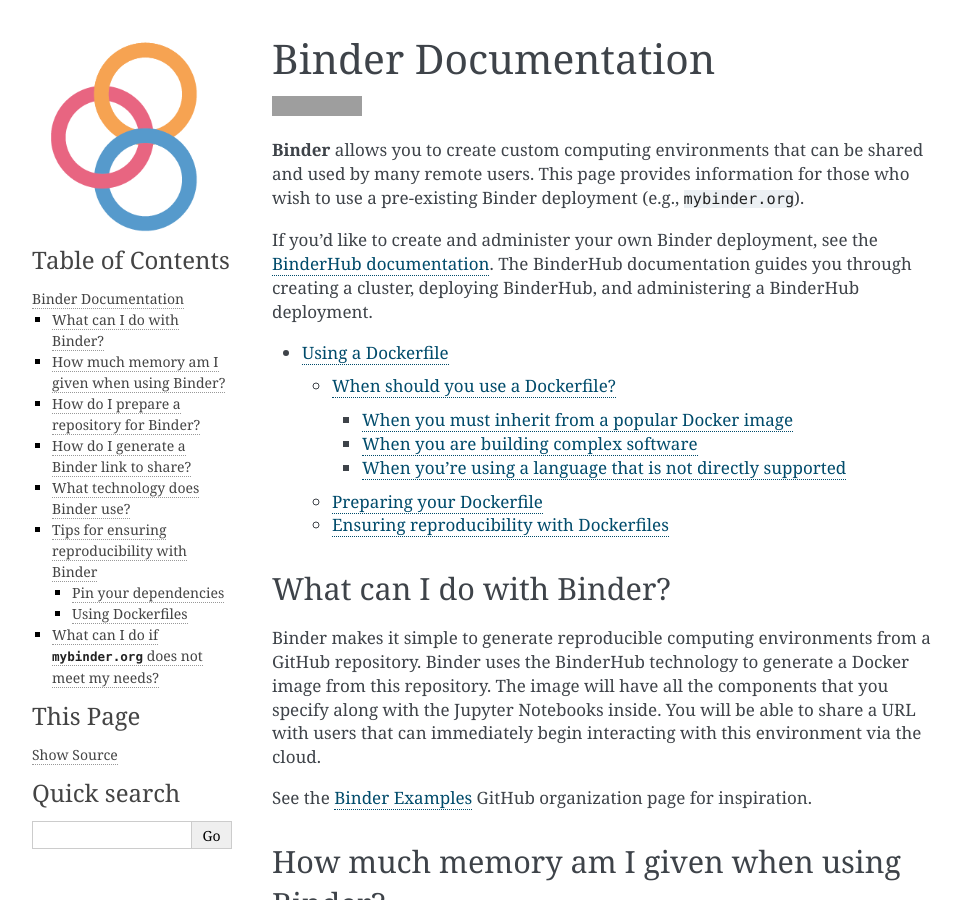
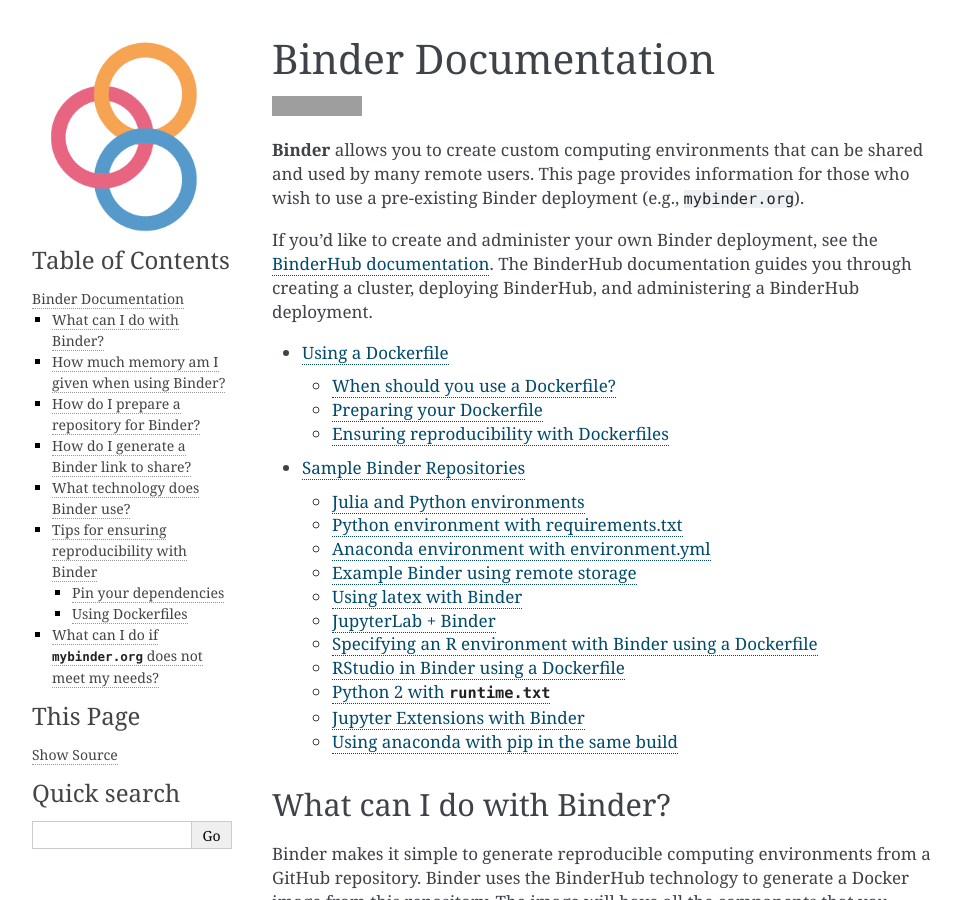
Before and after one commit to jupyterhub/mybinder.org-user-guide, a Sphinx documentation site: the page built from doc/index.rst, in a window 1280 px wide and 900 px high. Shown: the whole window, without its empty margins (148-1108 px from the left). Built offline with Sphinx 7.4.7, drawn with Linux system fonts in a browser that asks for light colours; some of the changed lines change nothing that is shown; grey boxes are pictures that could not be loaded.

Commit message:
adding sample repos page

````diff
--- a/doc/conf.py
+++ b/doc/conf.py
@@ -38,9 +38,14 @@
 
 # The suffix(es) of source filenames.
 # You can specify multiple suffix as a list of string:
-#
-# source_suffix = ['.rst', '.md']
-source_suffix = '.rst'
+
+source_suffix = ['.rst', '.md']
+
+from recommonmark.parser import CommonMarkParser
+source_parsers = {
+    '.md': CommonMarkParser,
+}
+
 
 # The master toctree document.
 master_doc = 'index'
--- a/doc/index.rst
+++ b/doc/index.rst
@@ -15,8 +15,10 @@
 administering a BinderHub deployment.
 
 .. toctree::
+   :maxdepth: 2
 
-   dockerfile.rst
+   dockerfile
+   sample_repos
 
 What can I do with Binder?
 --------------------------
--- /dev/null
+++ b/doc/parse_readmes.py
@@ -0,0 +1,63 @@
+"""This is a helper file to auto-generate the sample
+READMEs page for the mybinder documentation. It expects
+a couple of environment variables to be set corresponding
+to your github username / password.
+
+The script grabs some metadata and the README text for
+all of the binder-examples repositories, and then constructs
+a markdown file that can be served on the mybinder.org
+documentation page.
+"""
+
+from github import Github
+import os
+
+EXCLUDE_FILES = ['.gitignore', 'LICENSE', 'README.md']
+# First create a Github instance:
+g = Github(os.environ['GITHUB_USERNAME'],
+           os.environ['GITHUB_PASSWORD'])
+
+org = g.get_organization('binder-examples')
+repos = org.get_repos()
+
+lines = ['# Sample Binder Repositories\n',
+         '\n'
+         'Below we list several sample Binder repositories that\n'
+         'demonstrate how to compose build files in order to create\n'
+         'Binders with varying environments.\n\n']
+for repo in repos:
+    # Base metadata
+    link = repo.url.replace('api.github.com/repos', 'github.com')
+    name = repo.name
+
+    # Grab repo contents
+    files = repo.get_dir_contents('.')
+    file_names = [ii.name for ii in files if ii.name not in EXCLUDE_FILES]
+    file_names = ['{}'.format(ii) for ii in file_names]
+
+    # Parse readme
+    readme = repo.get_file_contents('README.md')
+    readme_text = readme.decoded_content.decode()
+    readme_text = readme_text.replace('beta.mybinder.org', 'mybinder.org')
+    readme_text = readme_text.split('\n')
+
+    # Correct for header lines
+    for ii, line in enumerate(readme_text):
+        if line.startswith('#'):
+            readme_text[ii] = '#' + line
+        if line.startswith('[![Binder]'):
+            readme_text[ii] = line + ' | [repo link]({})'.format(link)
+
+    # Append to doc file
+    lines += readme_text
+    lines.append('### Files')
+    lines.append('```')
+    for ifile in file_names:
+        lines.append(ifile)
+    lines.append('```')
+    lines.append('\n')
+
+lines = [ln + '\n' for ln in lines]
+
+with open('sample_repos.md', 'w') as ff:
+    ff.writelines(lines)
--- /dev/null
+++ b/doc/sample_repos.md
@@ -0,0 +1,261 @@
+# Sample Binder Repositories
+
+
+Below we list several sample Binder repositories that
+demonstrate how to compose build files in order to create
+Binders with varying environments.
+
+
+## Julia and Python environments
+
+[![Binder](http://mybinder.org/badge.svg)](http://mybinder.org/v2/gh/binder-examples/julia_python/master) | [repo link](https://github.com/binder-examples/julia-python)
+
+This example shows how you can install a Julia and Python environment side-by-side.
+In this repository are *both* an `environment.yml` file as well as a `REQURE` file.
+The former corresponds to an anaconda python environment, and the latter corresponds
+to a Julia environment. Both kernels will be available to you in a built Binder
+environment.
+
+### Files
+```
+REQUIRE
+environment.yml
+julia.ipynb
+python-and-julia.ipynb
+python.ipynb
+```
+
+
+## Python environment with requirements.txt
+
+[![Binder](http://mybinder.org/badge.svg)](http://mybinder.org/v2/gh/binder-examples/requirements/master) | [repo link](https://github.com/binder-examples/requirements)
+
+A Binder-compatible repo with a `requirements.txt` file.
+
+Access this Binder at the following URL:
+
+http://mybinder.org/v2/gh/binder-examples/requirements/master
+
+### Notes
+The `requirements.txt` file should list all Python libraries that your notebooks
+depend on, and they will be installed using:
+
+```
+pip install -r requirements.txt
+```
+
+The base Binder image contains no extra dependencies, so be as
+explicit as possible in defining the packages that you need. This includes
+specifying explict versions wherever possible.
+
+In this example we include the library `seaborn`, and our notebook uses it
+to plot a figure.
+
+### Files
+```
+index.ipynb
+requirements.txt
+```
+
+
+## Anaconda environment with environment.yml
+
+[![Binder](http://mybinder.org/badge.svg)](http://mybinder.org/v2/gh/binder-examples/conda_environment/v1.0?filepath=index.ipynb) | [repo link](https://github.com/binder-examples/conda)
+
+A Binder-compatible repo with an `environment.yml` file.
+
+Access this Binder at the following URL:
+
+http://mybinder.org/v2/gh/binder-examples/conda_environment/v1.0?filepath=index.ipynb
+
+### Notes
+The `environment.yml` file should list all Python libraries on which your notebooks
+depend, specified as though they were created using the following `conda` commands:
+
+```
+source activate example-environment
+conda env export > environment.yml
+```
+
+Note that the only libraries available to you will be the ones specified in
+the `environment.yml`, so be sure to include everything that you need!
+
+### Files
+```
+environment.yml
+index.ipynb
+```
+
+
+## Example Binder using remote storage
+
+[![Binder](http://mybinder.org/badge.svg)](http://mybinder.org/v2/gh/binder-examples/remote_storage/master) | [repo link](https://github.com/binder-examples/remote_storage)
+
+A Binder-compatible repo that shows accessing data from remote sources.
+
+Access this Binder at the following URL:
+
+http://mybinder.org/v2/gh/binder-examples/remote_storage/master
+
+
+### Notes
+The notebooks use `boto` and `requests` to load both images and tables from S3.
+The image loading makes use of `PIL` and the table loading
+makes use of `pandas`.
+
+### Files
+```
+index.ipynb
+requirements.txt
+```
+
+
+## Using latex with Binder
+
+[![Binder](http://mybinder.org/badge.svg)](http://mybinder.org/v2/gh/binder-examples/latex/master) | [repo link](https://github.com/binder-examples/latex)
+
+This repository demonstrates how to install latex alongside matplotlib
+for Binder. This requires a few different build components:
+
+* `apt.txt` for apt-installing the latex components
+* `requirements.txt` for installing the python dependencies
+* `postBuild` for forcing matplotlib to build the font cache
+
+Thanks to @m-weigand for giving
+[inspiration for this repo](https://github.com/m-weigand/binder-example-latex-mpl/blob/master/index.ipynb)!
+
+### Files
+```
+apt.txt
+index.ipynb
+postBuild
+requirements.txt
+```
+
+
+## JupyterLab + Binder
+
+[![Binder](http://mybinder.org/badge.svg)](http://mybinder.org/v2/gh/binder-examples/jupyterlab/master) | [repo link](https://github.com/binder-examples/jupyterlab)
+
+Demonstrating how to get JupyterLab working with Binder.
+
+Currently, you may enable JupyterLab in Binder with the following steps:
+
+1. Launch a Binder instance (e.g., by clicking the Binder badge below).
+2. Replace `tree` at the end of your URL with `lab`.
+3. That's it!
+
+This repository installs several JupyterLab extensions via a `postBuild` script, allowing
+you to use JupyterLab's extensions and widgets functionality.
+
+### Files
+```
+binder
+geojson-extension.geojson
+index.ipynb
+```
+
+
+## Specifying an R environment with Binder using a Dockerfile
+
+[![Binder](http://mybinder.org/badge.svg)](http://mybinder.org/v2/gh/binder-examples/dockerfile-r/master?filepath=index.ipynb) | [repo link](https://github.com/binder-examples/dockerfile-r)
+
+While Python and Julia are the only two languages natively supported with
+build files, it's possible to create R Kernels for use with Binder as well.
+
+This repository shows how you can use a Dockerfile to install R and
+connect it with Jupyter. This lets you run R code from within the Jupyter Notebooks.
+
+### Files
+```
+Dockerfile
+index.ipynb
+```
+
+
+## RStudio in Binder using a Dockerfile
+
+[![Binder](http://mybinder.org/badge.svg)](http://mybinder.org/v2/gh/binder-examples/dockerfile-rstudio/master) | [repo link](https://github.com/binder-examples/dockerfile-rstudio)
+
+This is a proof-of-concept to deploy a Binder that exposes the
+RStudio UI instead of a Jupyter Notebook. It also installs
+several packages from the tidyverse, and includes a demo
+script to show off functionality.
+
+To start your RStudio session, click on "new", and at the bottom will
+be `RStudio Session`. Click that and you're ready to go!
+
+*Special thanks to Ryan Lovett (@ryanlovett) for figuring out
+RStudio support with JupyterHub*
+
+### Files
+```
+Dockerfile
+index.R
+```
+
+
+## Python 2 with `runtime.txt`
+
+[![Binder](http://mybinder.org/badge.svg)](http://mybinder.org/v2/gh/binder-examples/python2_runtime/master) | [repo link](https://github.com/binder-examples/python2_runtime)
+
+We can specify various runtime parameters with a `runtime.txt` file. In this
+repository, we demonstrate how to install python 2 with this environment.
+
+### Files
+```
+index.ipynb
+requirements.txt
+runtime.txt
+```
+
+
+## Jupyter Extensions with Binder
+
+[![Binder](https://mybinder.org/badge.svg)](https://mybinder.org/v2/gh/binder-examples/jupyter-extension/master?filepath=index.ipynb) | [repo link](https://github.com/binder-examples/jupyter-extension)
+
+This example demonstrates how to enable Jupyter extensions with Binder. We'll
+cover a few in this repo because some are idiosyncratic in how they're enabled.
+
+We accomplish each using a `requirements.txt` file to install the extensions,
+then a `postBuild` file to enable them.
+
+### ipywidgets
+
+Ipywidgets lets you create interactive widgets in your notebook.
+Installation is fairly straightforward. You install the python package,
+then enable the extension.
+
+### python-markdown
+The `python-markdown` extension is useful for interweaving computational
+cells (e.g., python cells) and markdown cells. As this extension automatically
+runs code in the notebook, you need to be sure to "trust" the notebooks in your
+`postBuild` script (see the script in this repo for example).
+
+### Files
+```
+index.ipynb
+postBuild
+requirements.txt
+```
+
+
+## Using anaconda with pip in the same build
+
+[![Binder](http://mybinder.org/badge.svg)](http://mybinder.org/v2/gh/binder-examples/python-conda_pip/master?filepath=index.ipynb)
+ | [repo link](https://github.com/binder-examples/python-conda_pip)
+
+If you use `environment.yml`, then Binder will use a Miniconda distribution
+to install your packages. However, you may still want to use `pip`. In
+this case, you should **not** use a `requirements.txt` file, but instead use
+a `- pip` section in `environment.yml`. This repository is an example of how
+to construct your `environment.yml` file to accomplish this.
+
+Access this Binder at the following URL:
+
+http://mybinder.org/v2/gh/binder-examples/python-conda_pip/master?filepath=index.ipynb
+
+### Files
+```
+environment.yml
+```
````
